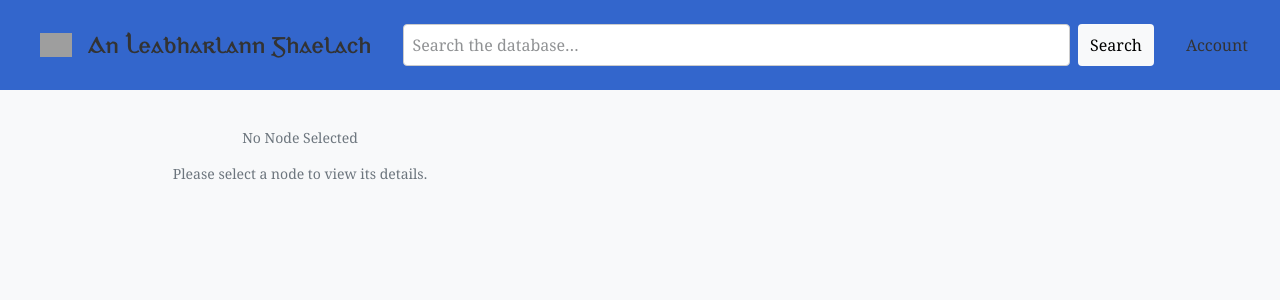
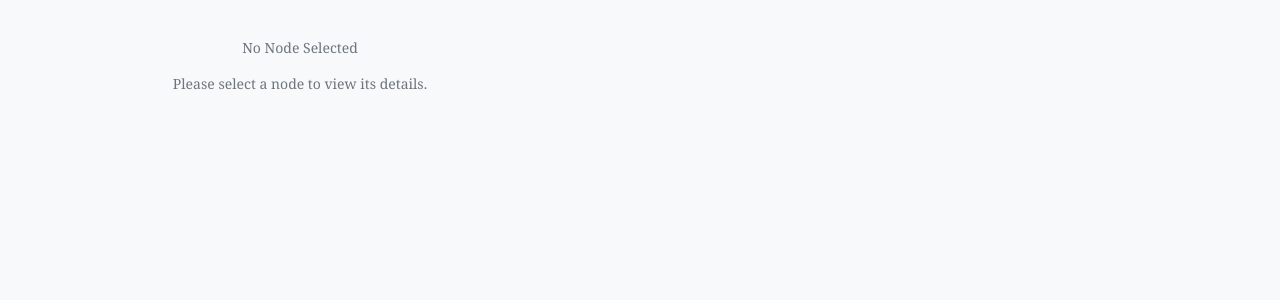
Before and after one commit to uisneach/An-Leabharlann-Ghaelach, a Next.js app: page /info in a window 1280 px wide. Shown: the top 300 px of the page. Built offline with nearby package versions, Linux system fonts and the light colour scheme; grey boxes are pictures that could not be loaded.

Commit message:
Attempt fix.

```diff
--- a/app/info/page.tsx
+++ b/app/info/page.tsx
@@ -145,7 +145,11 @@ const NodeInfoPage = () => {
       }
 
       if (!found) {
-        uncategorized[rel.direction].push(rel);
+        if (rel.direction === 'incoming') {
+          uncategorized.incoming.push(rel);
+        } else {
+          uncategorized.outgoing.push(rel);
+        }
       }
     });
 
@@ -201,15 +205,12 @@ const NodeInfoPage = () => {
 
   if (!nodeData) {
     return (
-      <main>
-        <Header />
-        <div className="container mt-5 text-center">
-          <div className="p-5">
-            <h2 className="text-muted mb-3">No Node Selected</h2>
-            <p className="text-muted">Please select a node to view its details.</p>
-          </div>
+      <div className="container mt-5 text-center">
+        <div className="p-5">
+          <h2 className="text-muted mb-3">No Node Selected</h2>
+          <p className="text-muted">Please select a node to view its details.</p>
         </div>
-      </main>
+      </div>
     );
   }
 
```
